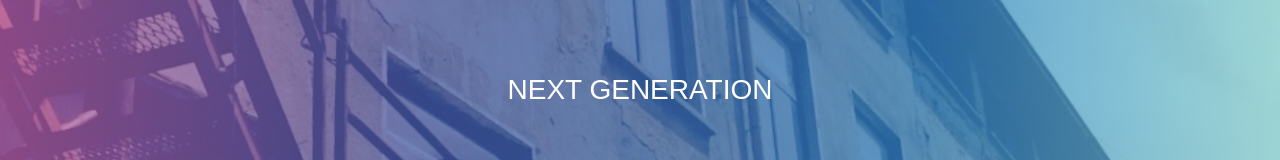
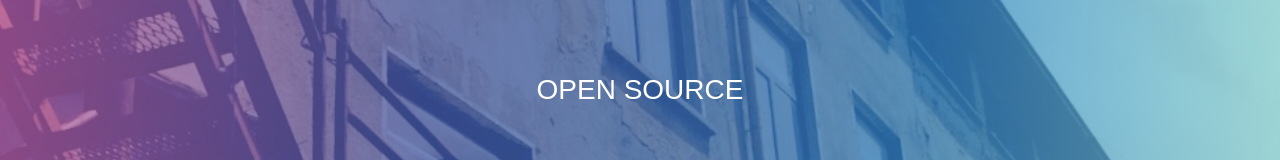
Before and after one commit to WellAI/well.ai, a website: page index.html in a window 1280 px wide. Shown: the part 194-354 px from the top of the page. Drawn offline with nearby package versions, Linux system fonts and the light colour scheme; files whose address does not match are found by name.

Commit message:
index changes

```diff
--- a/index.html
+++ b/index.html
@@ -62,7 +62,7 @@
 
       <div class="container content titles">
         <div>
-          <p class="intro">Next generation</p>
+          <p class="intro">Open Source</p>
           <h1>API driven CMS</h1>
           <p class="desc">Well is the next generation of API CMS which answers the needs of CMS powering single page apps, and can be a base component to manage everything in one solution. It’s open source project.</p>
         </div>
```
